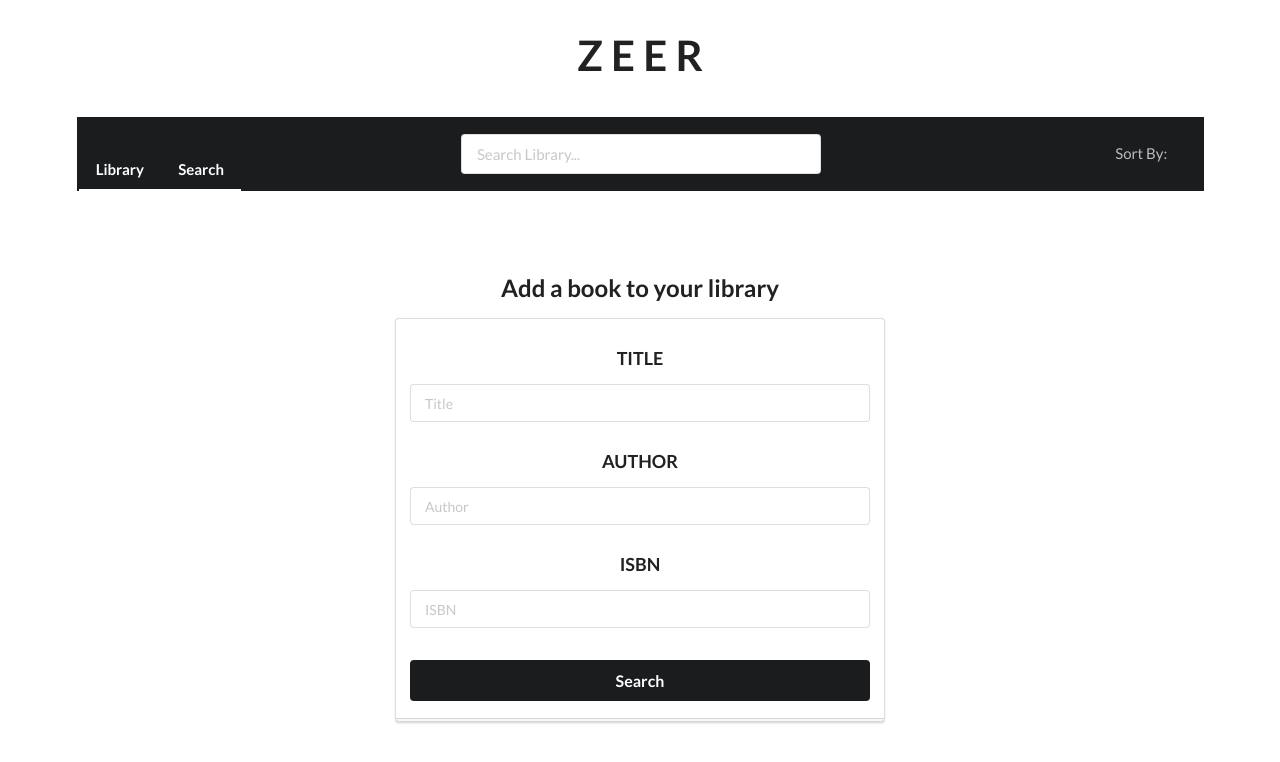
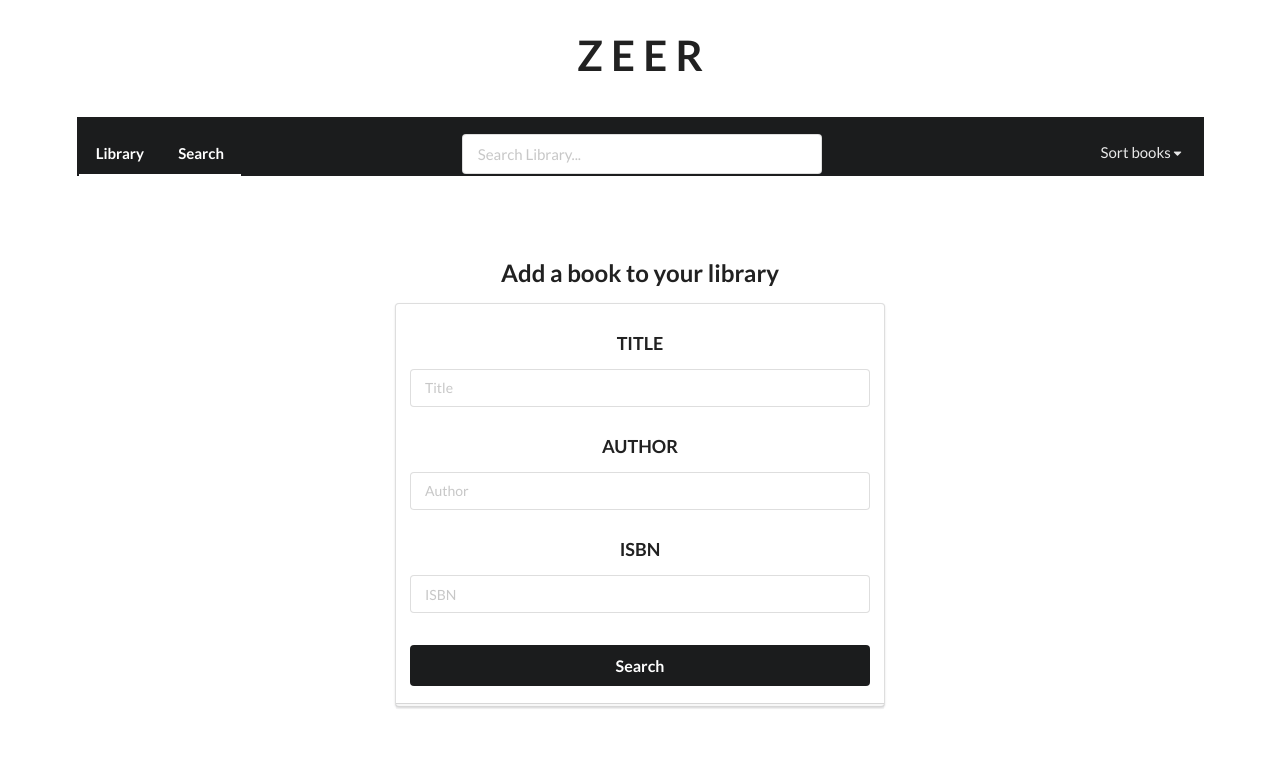
Before and after one commit to Zemorath/Zeer, a React (Create React App) app: page /search in a window 1280 px wide. Shown: the top 762 px of the page. Built offline with nearby package versions, Linux system fonts and the light colour scheme; data requests are answered from the project's data file.

Commit message:
Can now search for books based on book status in search bar

```diff
--- a/src/components/BookInfo.js
+++ b/src/components/BookInfo.js
@@ -27,9 +27,6 @@ function BookInfo({ book }) {
             })
         })
         .then((r) => r.json())
-        // .then(() => {
-        //     setStatus(e.target.value)
-        //     window.location.reload(false)})
 
         setStatus(currentStatus)
     }
--- a/src/components/Header.js
+++ b/src/components/Header.js
@@ -21,7 +21,17 @@ function Header({ setSearch }) {
                     </a>
                 </div>
                 <div className="right item">
-                    <a className="item">Sort By:</a>
+                    <span>
+                        Sort books
+                        <div className="ui inline dropdown">
+                            <i class="dropdown icon"></i>
+                            <div class="menu">
+                                <div class="item">Title</div>
+                                <div class="item">Author</div>
+                                <div class="item">Status</div>
+                            </div>
+                        </div>
+                    </span>
                 </div>
             </div>
         </div>
--- a/src/components/LibraryList.js
+++ b/src/components/LibraryList.js
@@ -7,7 +7,10 @@ function LibraryList({ libraryBooks, search }) {
         if (search == '') {
             return true
         } else {
-            return (book.title.toLowerCase().includes(search.toLowerCase())) || (book.author.toLowerCase().includes(search.toLowerCase())) || (book.isbn.includes(search))
+            return (book.title.toLowerCase().includes(search.toLowerCase())) ||
+            (book.author.toLowerCase().includes(search.toLowerCase())) ||
+            (book.isbn.includes(search)) ||
+            (book.status !== undefined && book.status.toLowerCase().includes(search.toLowerCase()))
         }
     })
 
```
